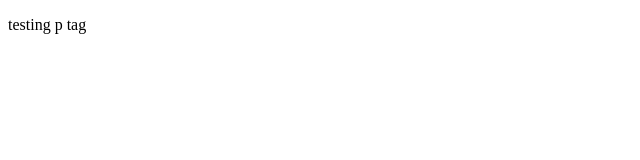
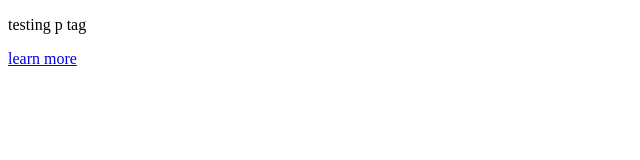
Before and after one commit to ihuq-mdoq/test-repo, a plain HTML site: page index.html in a window 1280 px wide. Shown: the full height of the page, 0-640 px from the left. Drawn offline with Linux system fonts and the light colour scheme.

Commit message:
Add anchor tag

```diff
--- a/index.html
+++ b/index.html
@@ -6,5 +6,6 @@
 </head>
 <body>
     <p>testing p tag</p>
+    <a href="#">learn more</a>
 </body>
 </html>
```
